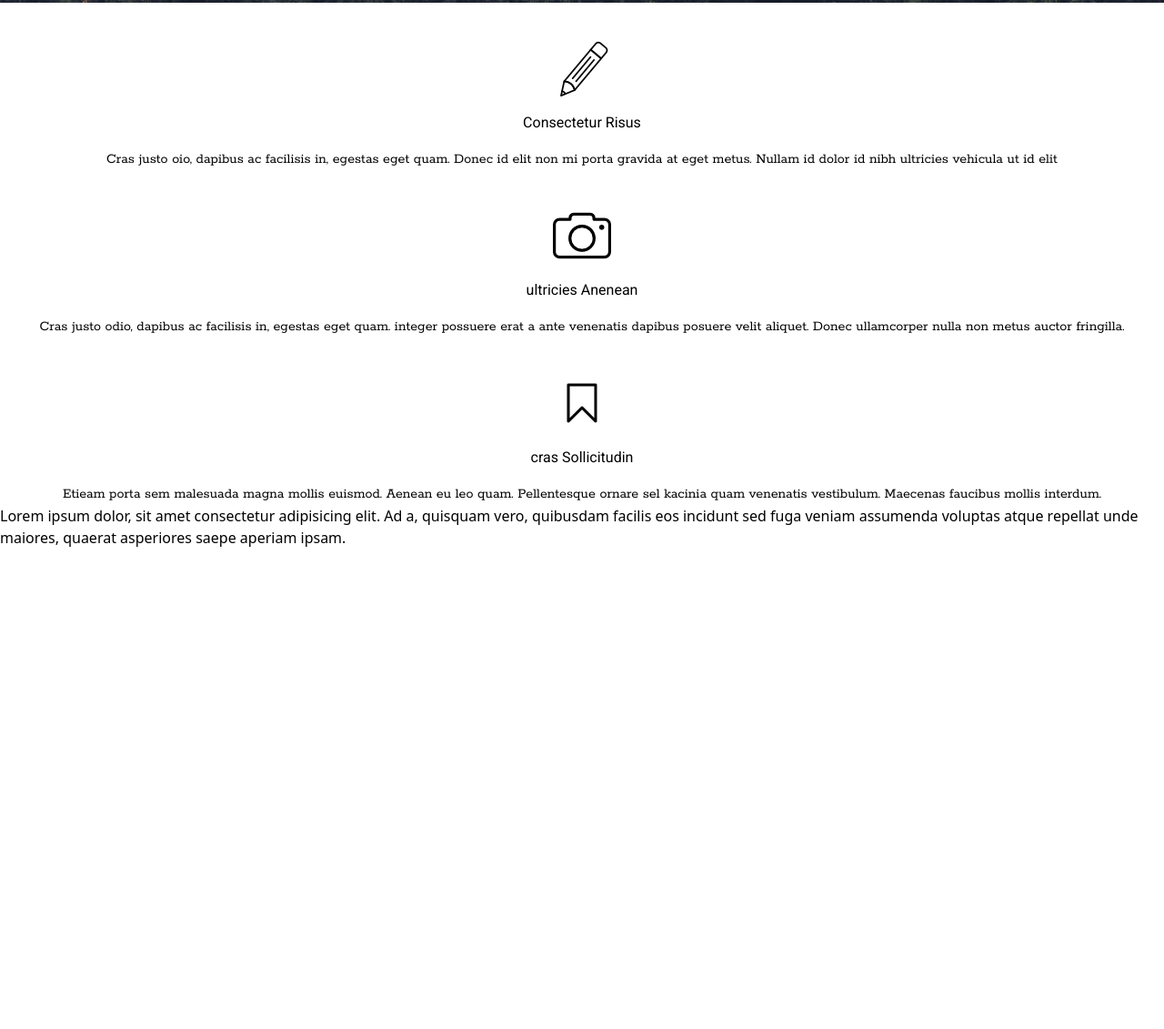
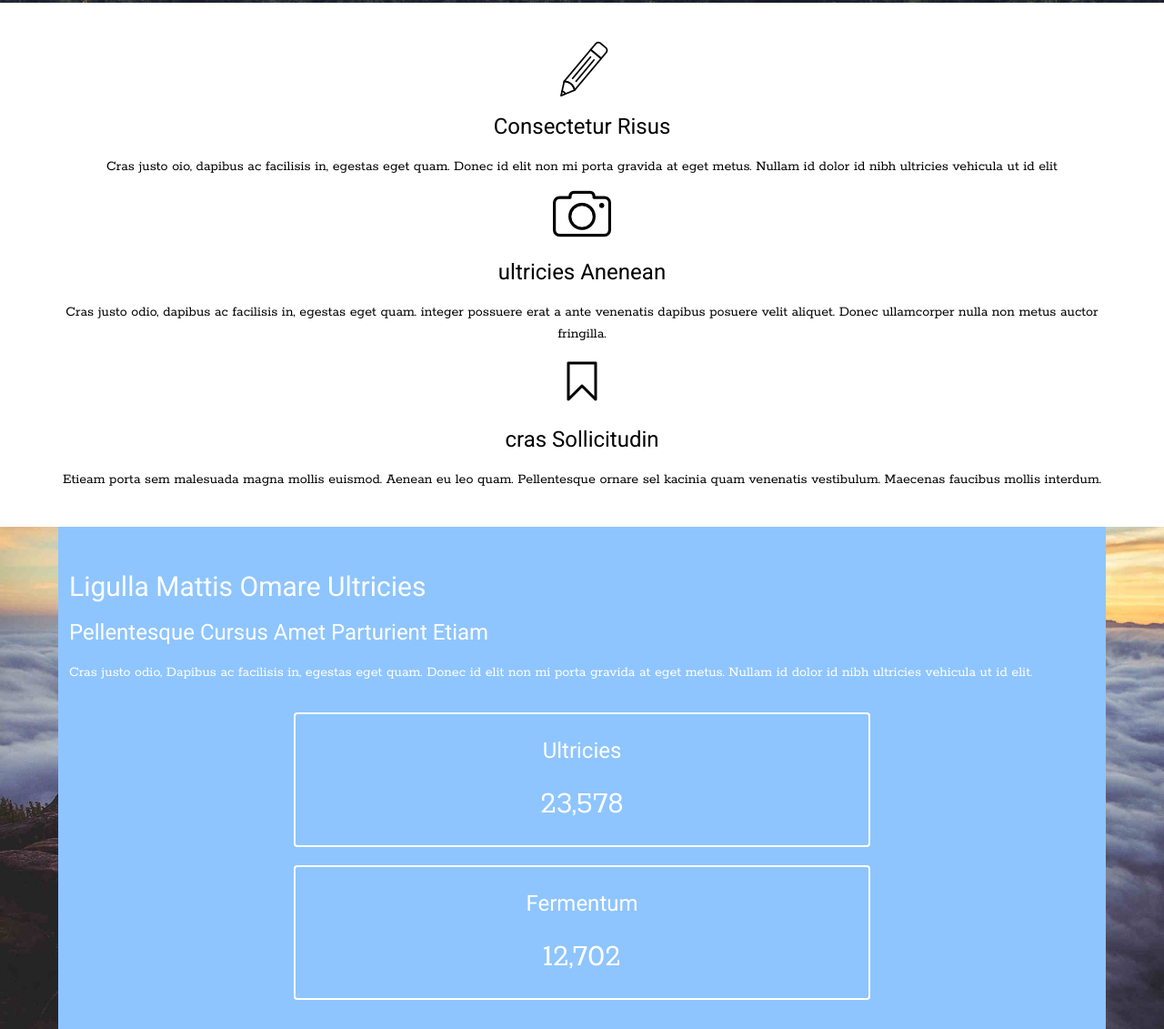
Before and after one commit to Mikat63/the_mountain, a website: page index.html in a window 1280 px wide. Shown: the part 797-1928 px from the top of the page at 91% size. Before the commit the page ends 1400 px from the top, so only its background shows below. Drawn offline with Linux system fonts and the light colour scheme.

Commit message:
finished : third section miss just the opacity on the blue bg

```diff
--- a/index.html
+++ b/index.html
@@ -38,8 +38,9 @@
     <main>
       <!-- Baneer Hero section  -->
       <section
-        class="bg-[url('images/bg_header.jpg')] bg-cover bg-center h-[100vh] w-full flex flex-col items-center justify-center pt-12"
+        class="bg-[url('images/bg_header.jpg')] bg-cover bg-center h-[100vh] w-full flex flex-col items-center"
       >
+        <div class="pt-20 pb-8 flex flex-col items-center">
           <div class="flex flex-col items-center text-center text-white">
             <p class="text-3xl">
               In the hail of <br />
@@ -63,46 +64,87 @@
               Download
             </button>
           </div>
+        </div>
       </section>
 
       <!-- Second section  -->
-      <section class="w-full flex flex-col items-center pl-4 pr-4"
-      >
+      <section class="w-full flex flex-col items-center">
+        <div class="flex flex-col pt-10 pb-10 w-[90%] gap-2">
           <div class="flex flex-col items-center text-center">
-          <img class="pt-10 pb-4" src="images/pen_icon.png" alt="Consectetur Risus icon" />
-          <h3 class="pb-4">Consectetur Risus</h3>
+            <img
+              class="pb-4"
+              src="images/pen_icon.png"
+              alt="Consectetur Risus icon"
+            />
+            <h3 class="pb-4 text-2xl">Consectetur Risus</h3>
             <p class="text-[16px]">
-            Cras justo oio, dapibus ac facilisis in, egestas eget quam. Donec id
-            elit non mi porta gravida at eget metus. Nullam id dolor id nibh
-            ultricies vehicula ut id elit
+              Cras justo oio, dapibus ac facilisis in, egestas eget quam. Donec
+              id elit non mi porta gravida at eget metus. Nullam id dolor id
+              nibh ultricies vehicula ut id elit
             </p>
           </div>
 
           <div class="flex flex-col items-center text-center">
-          <img class="pt-10 pb-4" src="images/camera_icon.png" alt="ultricies Anenean icon" />
+            <img
+              class="pb-4"
+              src="images/camera_icon.png"
+              alt="ultricies Anenean icon"
+            />
 
-          <h3 class="pb-4">ultricies Anenean</h3>
+            <h3 class="pb-4 text-2xl">ultricies Anenean</h3>
             <p class="text-[16px]">
-            Cras justo odio, dapibus ac facilisis in, egestas eget quam. integer
-            possuere erat a ante venenatis dapibus posuere velit aliquet. Donec
-            ullamcorper nulla non metus auctor fringilla.
+              Cras justo odio, dapibus ac facilisis in, egestas eget quam.
+              integer possuere erat a ante venenatis dapibus posuere velit
+              aliquet. Donec ullamcorper nulla non metus auctor fringilla.
             </p>
           </div>
 
           <div class="flex flex-col items-center text-center">
-          <img class="pt-10 pb-4" src="images/signet_icon.png" alt="cras Sollicitudin icon" />
+            <img
+              class="pb-4"
+              src="images/signet_icon.png"
+              alt="cras Sollicitudin icon"
+            />
 
-          <h3 class="pb-4">cras Sollicitudin</h3>
-          <p class="text-[16px] pb-10">
-            Etieam porta sem malesuada magna mollis euismod. Aenean eu leo quam.
-            Pellentesque ornare sel kacinia quam venenatis vestibulum. Maecenas
-            faucibus mollis interdum.
+            <h3 class="pb-4 text-2xl">cras Sollicitudin</h3>
+            <p class="text-[16px]">
+              Etieam porta sem malesuada magna mollis euismod. Aenean eu leo
+              quam. Pellentesque ornare sel kacinia quam venenatis vestibulum.
+              Maecenas faucibus mollis interdum.
             </p>
+          </div>
         </div>
       </section>
 
-      <section>
-        Lorem ipsum dolor, sit amet consectetur adipisicing elit. Ad a, quisquam vero, quibusdam facilis eos incidunt sed fuga veniam assumenda voluptas atque repellat unde maiores, quaerat asperiores saepe aperiam ipsam.
+      <!-- third section -->
+      <section
+        class="bg-[url('images/bg_nuage.jpg')] bg-cover bg-center flex flex-col items-center w-full"
+      >
+        <div
+          class="flex flex-col w-[90%] bg-blue-300 bg-opacity-25 pt-12 pb-8 gap-8 text-white"
+        >
+          <div class="flex flex-col px-3 gap-4">
+            <h2 class="text-3xl">Ligulla Mattis Omare Ultricies</h2>
+            <h3 class="text-2xl">Pellentesque Cursus Amet Parturient Etiam</h3>
+            <p>
+              Cras justo odio, Dapibus ac facilisis in, egestas eget quam. Donec
+              id elit non mi porta gravida at eget metus. Nullam id dolor id
+              nibh ultricies vehicula ut id elit.
+            </p>
+          </div>
+
+          <div class="flex flex-col items-center gap-5">
+            <div class="flex flex-col py-6 gap-6 border-2 rounded-sm items-center w-[55%]">
+              <h3 class="text-2xl">Ultricies</h3>
+              <p class="text-4xl">23,578</p>
+            </div>
+
+            <div class=" flex flex-col py-6 gap-6 border-2 rounded-sm items-center w-[55%]"">
+              <h3 class="text-2xl">Fermentum</h3>
+              <p class="text-4xl">12,702</p>
+            </div>
+          </div>
+        </div>
       </section>
     </main>
 
```
Also changed, not shown: style.css. Lines whose indentation alone changed are shown as unchanged.
